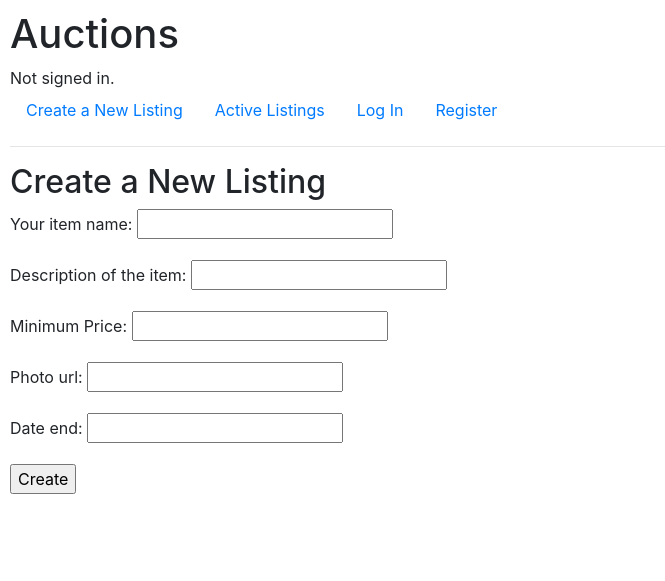
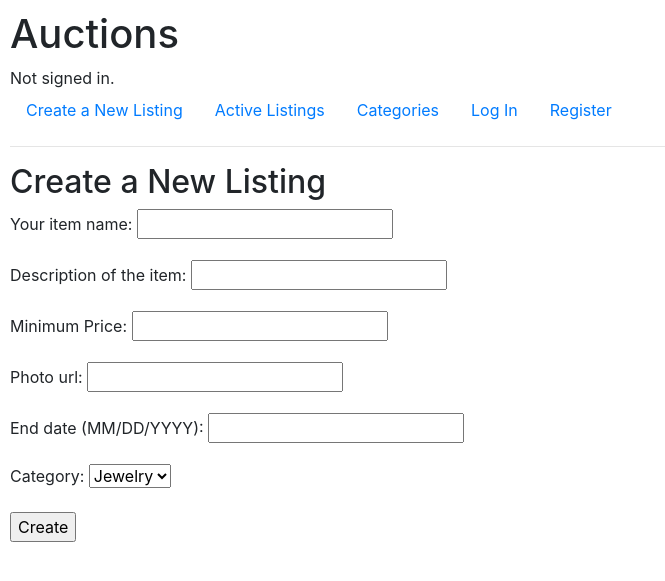
Before and after one commit to absurdity9/commerce-projecttwo, a Django app: page /createlisting in a window 1280 px wide. Shown: the top 581 px of the page, without its empty margins (0-665 px from the left). Run offline with Django 3.2, Linux system fonts and the light colour scheme; parts of the project's set-up code (start-up, migrations or seed data) failed here and were passed over; some libraries are stand-ins or nearby versions.

```diff
--- a/auctions/admin.py
+++ b/auctions/admin.py
@@ -1,8 +1,9 @@
 from django.contrib import admin
 
 # Register your models here.
-from .models import User, Items, Listing
+from .models import User, Items, Listing, Category
 
 admin.site.register(User)
 admin.site.register(Items)
 admin.site.register(Listing)
+admin.site.register(Category)
--- a/auctions/forms.py
+++ b/auctions/forms.py
@@ -2,11 +2,18 @@ from django import forms
 
 # Form for creating a listing
 class createForm (forms.Form):
+    CATEGORY_CHOICES = (
+        ('jewelry', 'Jewelry'),
+        ('NFTs', 'NFTs'),
+        ('fashion', 'Fashion'),
+        ('home', 'Home'),
+    )
     title = forms.CharField(label="Your item name", max_length=200)
     desc = forms.CharField(label="Description of the item", max_length=500)
     floor_price = forms.CharField(label="Minimum Price")
     photo_url = forms.URLField()
-    date_end = forms.DateField()
+    date_end = forms.DateField(label="End date (MM/DD/YYYY)")
+    category = forms.ChoiceField(choices=CATEGORY_CHOICES, label="Category")
 
     def clean_photo_url(self):
         photo_url = self.cleaned_data['photo_url'].strip()
--- a/auctions/models.py
+++ b/auctions/models.py
@@ -4,12 +4,17 @@ from datetime import datetime
 
 class User(AbstractUser):
     pass
+class Category(models.Model):
+    id = models.AutoField(primary_key=True)
+    category = models.CharField(max_length=300)
 
 class Items(models.Model):
     title = models.CharField(max_length=200)
     desc = models.CharField(max_length=500)
     floor_price = models.DecimalField(max_digits=10, decimal_places=2)
     photo_url = models.URLField(default='https://images.unsplash.com/photo-1626846116799-ad61f874f99d?ixlib=rb-4.0.3&ixid=M3wxMjA3fDB8MHxwaG90by1wYWdlfHx8fGVufDB8fHx8fA%3D%3D&auto=format&fit=crop&w=2940&q=80')
+    category = models.ForeignKey(Category, on_delete=models.CASCADE)
+
 class Listing(models.Model):
     item = models.ForeignKey(Items, on_delete=models.CASCADE)
     date_created = models.DateTimeField(auto_now_add=True)
--- /dev/null
+++ b/auctions/templates/auctions/category_detail.html
@@ -0,0 +1,6 @@
+{% extends "auctions/layout.html" %}
+
+{% block body %}
+  <h1>All Categories</h1>
+
+{% endblock %}
--- a/auctions/templates/auctions/layout.html
+++ b/auctions/templates/auctions/layout.html
@@ -23,6 +23,9 @@
             <li class="nav-item">
                 <a class="nav-link" href="{% url 'index' %}">Active Listings</a>
             </li>
+            <li class="nav-item">
+                <a class="nav-link" href="{% url 'categories' %}">Categories</a>
+            </li>
             {% if user.is_authenticated %}
                 <li class="nav-item">
                     <a class="nav-link" href="{% url 'logout' %}">Log Out</a>
--- a/auctions/urls.py
+++ b/auctions/urls.py
@@ -7,5 +7,7 @@ urlpatterns = [
     path("login", views.login_view, name="login"),
     path("logout", views.logout_view, name="logout"),
     path("register", views.register, name="register"),
-    path("createlisting", views.createListing, name="createlisting")
+    path("createlisting", views.createListing, name="createlisting"),
+    path("categories", views.categories, name="categories"),
+    path("category_detail", views.category_detail, name="category_detail")
 ]
--- a/auctions/views.py
+++ b/auctions/views.py
@@ -105,7 +105,11 @@ def createListing(request):
 
 def categories(request):
     categories = Category.objects.all()
+    print(categories)
     context = {
         "categories": categories
     }
     return render(request, "auctions/categories.html", context)
+
+def category_detail(request):
+    return render(request, "auctions/category_detail.html")
```
Also changed, not shown: auctions/templates/auctions/categories.html (added, +12 -0 lines), auctions/migrations/0001_initial.py, auctions/migrations/0002_alter_category_category.py (added), auctions/migrations/0002_items_listing.py (deleted), auctions/migrations/0003_items_photo_url_listing_date_end_alter_items_id_and_more.py (deleted), db.sqlite3.
